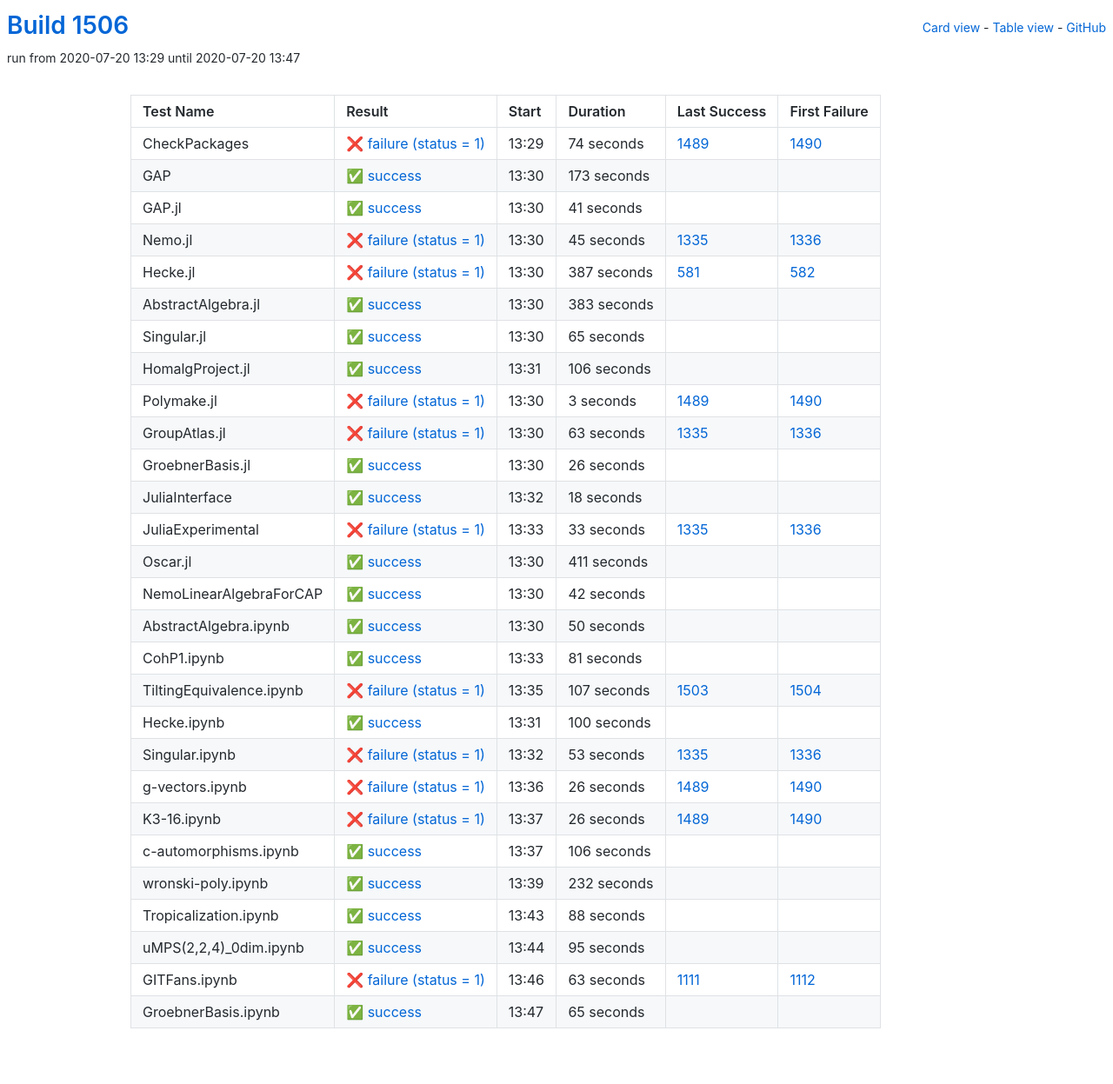
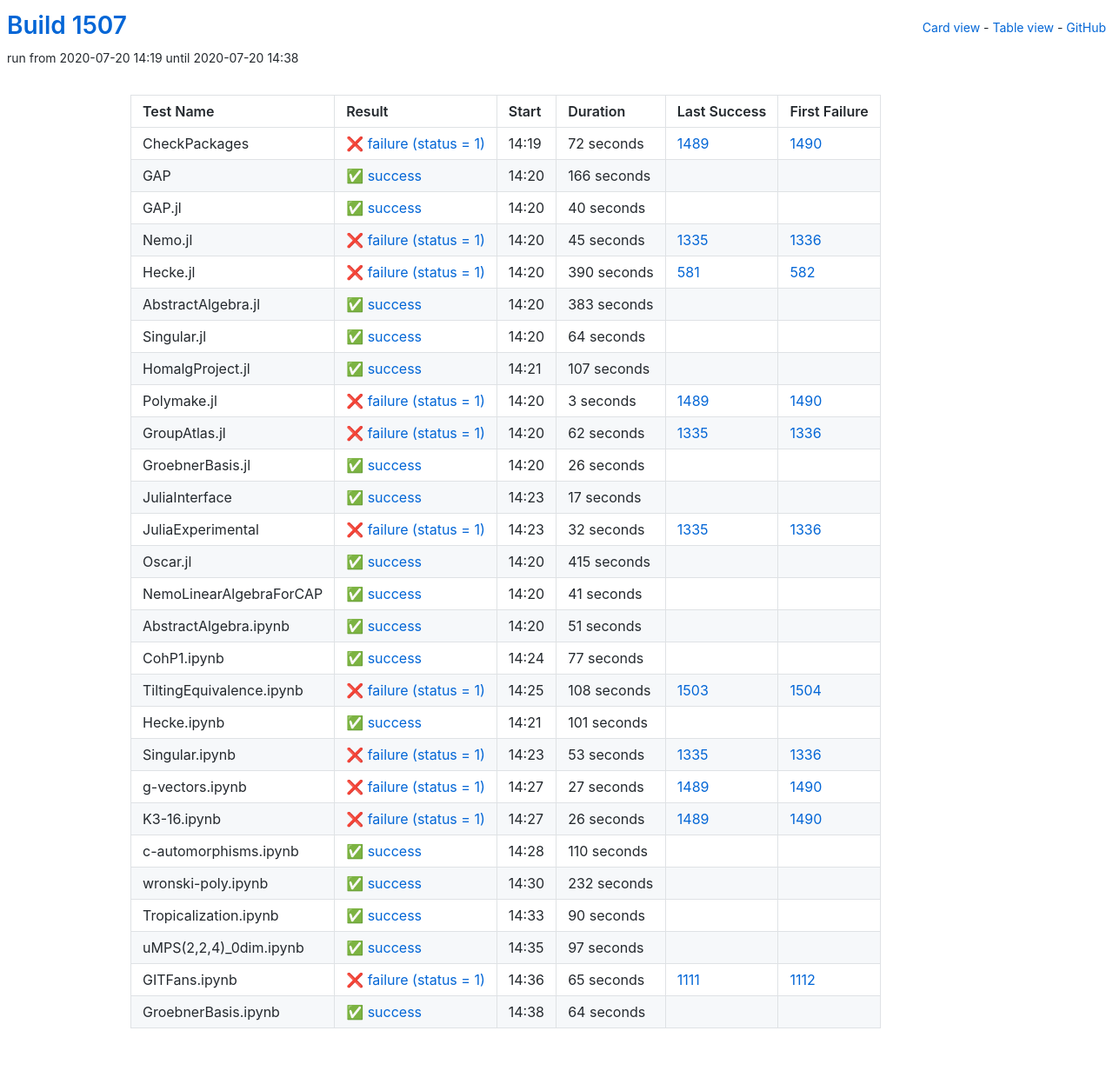
Before and after one commit to oscar-system/oscar-ci-status-1.4, a Jekyll site: the page built from table.html, in a window 1280 px wide. Shown: the whole page at 87% size. Built offline with Jekyll 4.4.1, drawn with Linux system fonts in a browser that asks for light colours.

Commit message:
Build #1507

```diff
--- a/_data/ci.yml
+++ b/_data/ci.yml
@@ -1,6 +1,6 @@
 ---
-build: 1506
-build_url: https://oscarci.mathematik.uni-kl.de/job/oscar-julia-1.4/1506/
+build: 1507
+build_url: https://oscarci.mathematik.uni-kl.de/job/oscar-julia-1.4/1507/
 job: oscar-julia-1.4
 organization: oscar-system
 repo: oscar-ci-status-1.4
@@ -8,44 +8,44 @@ repourl: https://github.com/oscar-system/oscar-ci-status-1.4
 tests:
 - name: CheckPackages
   id: checkpackages
-  log: https://oscarci.mathematik.uni-kl.de/job/oscar-julia-1.4/1506/artifact/logs/build-1506/CheckPackages.log
-  start: 2020-07-20 13:29
+  log: https://oscarci.mathematik.uni-kl.de/job/oscar-julia-1.4/1507/artifact/logs/build-1507/CheckPackages.log
+  start: 2020-07-20 14:19
   success: false
   exitcode: 1
   status: failure
-  duration: 74
+  duration: 72
   last_success: 1489
   last_success_url: https://oscarci.mathematik.uni-kl.de/job/oscar-julia-1.4/1489/
   first_failure: 1490
   first_failure_url: https://oscarci.mathematik.uni-kl.de/job/oscar-julia-1.4/1490/
 - name: GAP
   id: gap
-  log: https://oscarci.mathematik.uni-kl.de/job/oscar-julia-1.4/1506/artifact/logs/build-1506/GAP.log
-  start: 2020-07-20 13:30
+  log: https://oscarci.mathematik.uni-kl.de/job/oscar-julia-1.4/1507/artifact/logs/build-1507/GAP.log
+  start: 2020-07-20 14:20
   success: true
   exitcode: 0
   status: success
-  duration: 173
+  duration: 166
   last_success: false
   last_success_url:
   first_failure: false
   first_failure_url:
 - name: GAP.jl
   id: gap-jl
-  log: https://oscarci.mathematik.uni-kl.de/job/oscar-julia-1.4/1506/artifact/logs/build-1506/GAP.jl.log
-  start: 2020-07-20 13:30
+  log: https://oscarci.mathematik.uni-kl.de/job/oscar-julia-1.4/1507/artifact/logs/build-1507/GAP.jl.log
+  start: 2020-07-20 14:20
   success: true
   exitcode: 0
   status: success
-  duration: 41
+  duration: 40
   last_success: false
   last_success_url:
   first_failure: false
   first_failure_url:
 - name: Nemo.jl
   id: nemo-jl
-  log: https://oscarci.mathematik.uni-kl.de/job/oscar-julia-1.4/1506/artifact/logs/build-1506/Nemo.jl.log
-  start: 2020-07-20 13:30
+  log: https://oscarci.mathematik.uni-kl.de/job/oscar-julia-1.4/1507/artifact/logs/build-1507/Nemo.jl.log
+  start: 2020-07-20 14:20
   success: false
   exitcode: 1
   status: failure
@@ -56,20 +56,20 @@ tests:
   first_failure_url: https://oscarci.mathematik.uni-kl.de/job/oscar-julia-1.4/1336/
 - name: Hecke.jl
   id: hecke-jl
-  log: https://oscarci.mathematik.uni-kl.de/job/oscar-julia-1.4/1506/artifact/logs/build-1506/Hecke.jl.log
-  start: 2020-07-20 13:30
+  log: https://oscarci.mathematik.uni-kl.de/job/oscar-julia-1.4/1507/artifact/logs/build-1507/Hecke.jl.log
+  start: 2020-07-20 14:20
   success: false
   exitcode: 1
   status: failure
-  duration: 387
+  duration: 390
   last_success: 581
   last_success_url: https://oscarci.mathematik.uni-kl.de/job/oscar-julia-1.4/581/
   first_failure: 582
   first_failure_url: https://oscarci.mathematik.uni-kl.de/job/oscar-julia-1.4/582/
 - name: AbstractAlgebra.jl
   id: abstractalgebra-jl
-  log: https://oscarci.mathematik.uni-kl.de/job/oscar-julia-1.4/1506/artifact/logs/build-1506/AbstractAlgebra.jl.log
-  start: 2020-07-20 13:30
+  log: https://oscarci.mathematik.uni-kl.de/job/oscar-julia-1.4/1507/artifact/logs/build-1507/AbstractAlgebra.jl.log
+  start: 2020-07-20 14:20
   success: true
   exitcode: 0
   status: success
@@ -80,32 +80,32 @@ tests:
   first_failure_url:
 - name: Singular.jl
   id: singular-jl
-  log: https://oscarci.mathematik.uni-kl.de/job/oscar-julia-1.4/1506/artifact/logs/build-1506/Singular.jl.log
-  start: 2020-07-20 13:30
+  log: https://oscarci.mathematik.uni-kl.de/job/oscar-julia-1.4/1507/artifact/logs/build-1507/Singular.jl.log
+  start: 2020-07-20 14:20
   success: true
   exitcode: 0
   status: success
-  duration: 65
+  duration: 64
   last_success: false
   last_success_url:
   first_failure: false
   first_failure_url:
 - name: HomalgProject.jl
   id: homalgproject-jl
-  log: https://oscarci.mathematik.uni-kl.de/job/oscar-julia-1.4/1506/artifact/logs/build-1506/HomalgProject.jl.log
-  start: 2020-07-20 13:31
+  log: https://oscarci.mathematik.uni-kl.de/job/oscar-julia-1.4/1507/artifact/logs/build-1507/HomalgProject.jl.log
+  start: 2020-07-20 14:21
   success: true
   exitcode: 0
   status: success
-  duration: 106
+  duration: 107
   last_success: false
   last_success_url:
   first_failure: false
   first_failure_url:
 - name: Polymake.jl
   id: polymake-jl
-  log: https://oscarci.mathematik.uni-kl.de/job/oscar-julia-1.4/1506/artifact/logs/build-1506/Polymake.jl.log
-  start: 2020-07-20 13:30
+  log: https://oscarci.mathematik.uni-kl.de/job/oscar-julia-1.4/1507/artifact/logs/build-1507/Polymake.jl.log
+  start: 2020-07-20 14:20
   success: false
   exitcode: 1
   status: failure
@@ -116,20 +116,20 @@ tests:
   first_failure_url: https://oscarci.mathematik.uni-kl.de/job/oscar-julia-1.4/1490/
 - name: GroupAtlas.jl
   id: groupatlas-jl
-  log: https://oscarci.mathematik.uni-kl.de/job/oscar-julia-1.4/1506/artifact/logs/build-1506/GroupAtlas.jl.log
-  start: 2020-07-20 13:30
+  log: https://oscarci.mathematik.uni-kl.de/job/oscar-julia-1.4/1507/artifact/logs/build-1507/GroupAtlas.jl.log
+  start: 2020-07-20 14:20
   success: false
   exitcode: 1
   status: failure
-  duration: 63
+  duration: 62
   last_success: 1335
   last_success_url: https://oscarci.mathematik.uni-kl.de/job/oscar-julia-1.4/1335/
   first_failure: 1336
   first_failure_url: https://oscarci.mathematik.uni-kl.de/job/oscar-julia-1.4/1336/
 - name: GroebnerBasis.jl
   id: groebnerbasis-jl
-  log: https://oscarci.mathematik.uni-kl.de/job/oscar-julia-1.4/1506/artifact/logs/build-1506/GroebnerBasis.jl.log
-  start: 2020-07-20 13:30
+  log: https://oscarci.mathematik.uni-kl.de/job/oscar-julia-1.4/1507/artifact/logs/build-1507/GroebnerBasis.jl.log
+  start: 2020-07-20 14:20
   success: true
   exitcode: 0
   status: success
@@ -140,104 +140,104 @@ tests:
   first_failure_url:
 - name: JuliaInterface
   id: juliainterface
-  log: https://oscarci.mathematik.uni-kl.de/job/oscar-julia-1.4/1506/artifact/logs/build-1506/JuliaInterface.log
-  start: 2020-07-20 13:32
+  log: https://oscarci.mathematik.uni-kl.de/job/oscar-julia-1.4/1507/artifact/logs/build-1507/JuliaInterface.log
+  start: 2020-07-20 14:23
   success: true
   exitcode: 0
   status: success
-  duration: 18
+  duration: 17
   last_success: false
   last_success_url:
   first_failure: false
   first_failure_url:
 - name: JuliaExperimental
   id: juliaexperimental
-  log: https://oscarci.mathematik.uni-kl.de/job/oscar-julia-1.4/1506/artifact/logs/build-1506/JuliaExperimental.log
-  start: 2020-07-20 13:33
+  log: https://oscarci.mathematik.uni-kl.de/job/oscar-julia-1.4/1507/artifact/logs/build-1507/JuliaExperimental.log
+  start: 2020-07-20 14:23
   success: false
   exitcode: 1
   status: failure
-  duration: 33
+  duration: 32
   last_success: 1335
   last_success_url: https://oscarci.mathematik.uni-kl.de/job/oscar-julia-1.4/1335/
   first_failure: 1336
   first_failure_url: https://oscarci.mathematik.uni-kl.de/job/oscar-julia-1.4/1336/
 - name: Oscar.jl
   id: oscar-jl
-  log: https://oscarci.mathematik.uni-kl.de/job/oscar-julia-1.4/1506/artifact/logs/build-1506/Oscar.jl.log
-  start: 2020-07-20 13:30
+  log: https://oscarci.mathematik.uni-kl.de/job/oscar-julia-1.4/1507/artifact/logs/build-1507/Oscar.jl.log
+  start: 2020-07-20 14:20
   success: true
   exitcode: 0
   status: success
-  duration: 411
+  duration: 415
   last_success: false
   last_success_url:
   first_failure: false
   first_failure_url:
 - name: NemoLinearAlgebraForCAP
   id: nemolinearalgebraforcap
-  log: https://oscarci.mathematik.uni-kl.de/job/oscar-julia-1.4/1506/artifact/logs/build-1506/NemoLinearAlgebraForCAP.log
-  start: 2020-07-20 13:30
+  log: https://oscarci.mathematik.uni-kl.de/job/oscar-julia-1.4/1507/artifact/logs/build-1507/NemoLinearAlgebraForCAP.log
+  start: 2020-07-20 14:20
   success: true
   exitcode: 0
   status: success
-  duration: 42
+  duration: 41
   last_success: false
   last_success_url:
   first_failure: false
   first_failure_url:
 - name: AbstractAlgebra.ipynb
   id: abstractalgebra-ipynb
-  log: https://oscarci.mathematik.uni-kl.de/job/oscar-julia-1.4/1506/artifact/logs/build-1506/AbstractAlgebra.ipynb.log
-  start: 2020-07-20 13:30
+  log: https://oscarci.mathematik.uni-kl.de/job/oscar-julia-1.4/1507/artifact/logs/build-1507/AbstractAlgebra.ipynb.log
+  start: 2020-07-20 14:20
   success: true
   exitcode: 0
   status: success
-  duration: 50
+  duration: 51
   last_success: false
   last_success_url:
   first_failure: false
   first_failure_url:
 - name: CohP1.ipynb
   id: cohp1-ipynb
-  log: https://oscarci.mathematik.uni-kl.de/job/oscar-julia-1.4/1506/artifact/logs/build-1506/CohP1.ipynb.log
-  start: 2020-07-20 13:33
+  log: https://oscarci.mathematik.uni-kl.de/job/oscar-julia-1.4/1507/artifact/logs/build-1507/CohP1.ipynb.log
+  start: 2020-07-20 14:24
   success: true
   exitcode: 0
   status: success
-  duration: 81
+  duration: 77
   last_success: false
   last_success_url:
   first_failure: false
   first_failure_url:
 - name: TiltingEquivalence.ipynb
   id: tiltingequivalence-ipynb
-  log: https://oscarci.mathematik.uni-kl.de/job/oscar-julia-1.4/1506/artifact/logs/build-1506/TiltingEquivalence.ipynb.log
-  start: 2020-07-20 13:35
+  log: https://oscarci.mathematik.uni-kl.de/job/oscar-julia-1.4/1507/artifact/logs/build-1507/TiltingEquivalence.ipynb.log
+  start: 2020-07-20 14:25
   success: false
   exitcode: 1
   status: failure
-  duration: 107
+  duration: 108
   last_success: 1503
   last_success_url: https://oscarci.mathematik.uni-kl.de/job/oscar-julia-1.4/1503/
   first_failure: 1504
   first_failure_url: https://oscarci.mathematik.uni-kl.de/job/oscar-julia-1.4/1504/
 - name: Hecke.ipynb
   id: hecke-ipynb
-  log: https://oscarci.mathematik.uni-kl.de/job/oscar-julia-1.4/1506/artifact/logs/build-1506/Hecke.ipynb.log
-  start: 2020-07-20 13:31
+  log: https://oscarci.mathematik.uni-kl.de/job/oscar-julia-1.4/1507/artifact/logs/build-1507/Hecke.ipynb.log
+  start: 2020-07-20 14:21
   success: true
   exitcode: 0
   status: success
-  duration: 100
+  duration: 101
   last_success: false
   last_success_url:
   first_failure: false
   first_failure_url:
 - name: Singular.ipynb
   id: singular-ipynb
-  log: https://oscarci.mathematik.uni-kl.de/job/oscar-julia-1.4/1506/artifact/logs/build-1506/Singular.ipynb.log
-  start: 2020-07-20 13:32
+  log: https://oscarci.mathematik.uni-kl.de/job/oscar-julia-1.4/1507/artifact/logs/build-1507/Singular.ipynb.log
+  start: 2020-07-20 14:23
   success: false
   exitcode: 1
   status: failure
@@ -248,20 +248,20 @@ tests:
   first_failure_url: https://oscarci.mathematik.uni-kl.de/job/oscar-julia-1.4/1336/
 - name: g-vectors.ipynb
   id: g-vectors-ipynb
-  log: https://oscarci.mathematik.uni-kl.de/job/oscar-julia-1.4/1506/artifact/logs/build-1506/g-vectors.ipynb.log
-  start: 2020-07-20 13:36
+  log: https://oscarci.mathematik.uni-kl.de/job/oscar-julia-1.4/1507/artifact/logs/build-1507/g-vectors.ipynb.log
+  start: 2020-07-20 14:27
   success: false
   exitcode: 1
   status: failure
-  duration: 26
+  duration: 27
   last_success: 1489
   last_success_url: https://oscarci.mathematik.uni-kl.de/job/oscar-julia-1.4/1489/
   first_failure: 1490
   first_failure_url: https://oscarci.mathematik.uni-kl.de/job/oscar-julia-1.4/1490/
 - name: K3-16.ipynb
   id: k3-16-ipynb
-  log: https://oscarci.mathematik.uni-kl.de/job/oscar-julia-1.4/1506/artifact/logs/build-1506/K3-16.ipynb.log
-  start: 2020-07-20 13:37
+  log: https://oscarci.mathematik.uni-kl.de/job/oscar-julia-1.4/1507/artifact/logs/build-1507/K3-16.ipynb.log
+  start: 2020-07-20 14:27
   success: false
   exitcode: 1
   status: failure
@@ -272,20 +272,20 @@ tests:
   first_failure_url: https://oscarci.mathematik.uni-kl.de/job/oscar-julia-1.4/1490/
 - name: c-automorphisms.ipynb
   id: c-automorphisms-ipynb
-  log: https://oscarci.mathematik.uni-kl.de/job/oscar-julia-1.4/1506/artifact/logs/build-1506/c-automorphisms.ipynb.log
-  start: 2020-07-20 13:37
+  log: https://oscarci.mathematik.uni-kl.de/job/oscar-julia-1.4/1507/artifact/logs/build-1507/c-automorphisms.ipynb.log
+  start: 2020-07-20 14:28
   success: true
   exitcode: 0
   status: success
-  duration: 106
+  duration: 110
   last_success: false
   last_success_url:
   first_failure: false
   first_failure_url:
 - name: wronski-poly.ipynb
   id: wronski-poly-ipynb
-  log: https://oscarci.mathematik.uni-kl.de/job/oscar-julia-1.4/1506/artifact/logs/build-1506/wronski-poly.ipynb.log
-  start: 2020-07-20 13:39
+  log: https://oscarci.mathematik.uni-kl.de/job/oscar-julia-1.4/1507/artifact/logs/build-1507/wronski-poly.ipynb.log
+  start: 2020-07-20 14:30
   success: true
   exitcode: 0
   status: success
@@ -296,48 +296,48 @@ tests:
   first_failure_url:
 - name: Tropicalization.ipynb
   id: tropicalization-ipynb
-  log: https://oscarci.mathematik.uni-kl.de/job/oscar-julia-1.4/1506/artifact/logs/build-1506/Tropicalization.ipynb.log
-  start: 2020-07-20 13:43
+  log: https://oscarci.mathematik.uni-kl.de/job/oscar-julia-1.4/1507/artifact/logs/build-1507/Tropicalization.ipynb.log
+  start: 2020-07-20 14:33
   success: true
   exitcode: 0
   status: success
-  duration: 88
+  duration: 90
   last_success: false
   last_success_url:
   first_failure: false
   first_failure_url:
 - name: uMPS(2,2,4)_0dim.ipynb
   id: umps-2-2-4-0dim-ipynb
-  log: https://oscarci.mathematik.uni-kl.de/job/oscar-julia-1.4/1506/artifact/logs/build-1506/uMPS-2-2-4-_0dim.ipynb.log
-  start: 2020-07-20 13:44
+  log: https://oscarci.mathematik.uni-kl.de/job/oscar-julia-1.4/1507/artifact/logs/build-1507/uMPS-2-2-4-_0dim.ipynb.log
+  start: 2020-07-20 14:35
   success: true
   exitcode: 0
   status: success
-  duration: 95
+  duration: 97
   last_success: false
   last_success_url:
   first_failure: false
   first_failure_url:
 - name: GITFans.ipynb
   id: gitfans-ipynb
-  log: https://oscarci.mathematik.uni-kl.de/job/oscar-julia-1.4/1506/artifact/logs/build-1506/GITFans.ipynb.log
-  start: 2020-07-20 13:46
+  log: https://oscarci.mathematik.uni-kl.de/job/oscar-julia-1.4/1507/artifact/logs/build-1507/GITFans.ipynb.log
+  start: 2020-07-20 14:36
   success: false
   exitcode: 1
   status: failure
-  duration: 63
+  duration: 65
   last_success: 1111
   last_success_url: https://oscarci.mathematik.uni-kl.de/job/oscar-julia-1.4/1111/
   first_failure: 1112
   first_failure_url: https://oscarci.mathematik.uni-kl.de/job/oscar-julia-1.4/1112/
 - name: GroebnerBasis.ipynb
   id: groebnerbasis-ipynb
-  log: https://oscarci.mathematik.uni-kl.de/job/oscar-julia-1.4/1506/artifact/logs/build-1506/GroebnerBasis.ipynb.log
-  start: 2020-07-20 13:47
+  log: https://oscarci.mathematik.uni-kl.de/job/oscar-julia-1.4/1507/artifact/logs/build-1507/GroebnerBasis.ipynb.log
+  start: 2020-07-20 14:38
   success: true
   exitcode: 0
   status: success
-  duration: 65
+  duration: 64
   last_success: false
   last_success_url:
   first_failure: false
```
Also changed, not shown: README.md.
